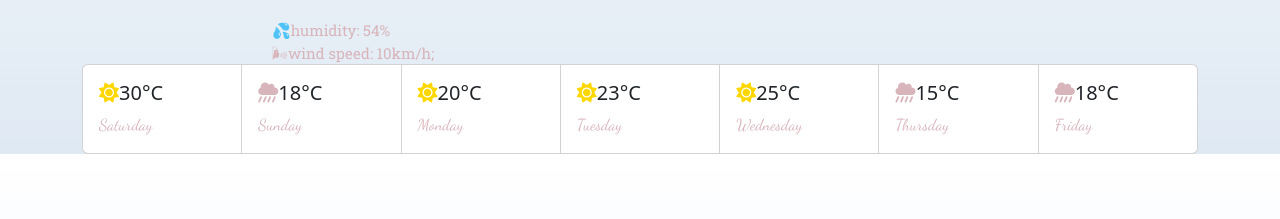
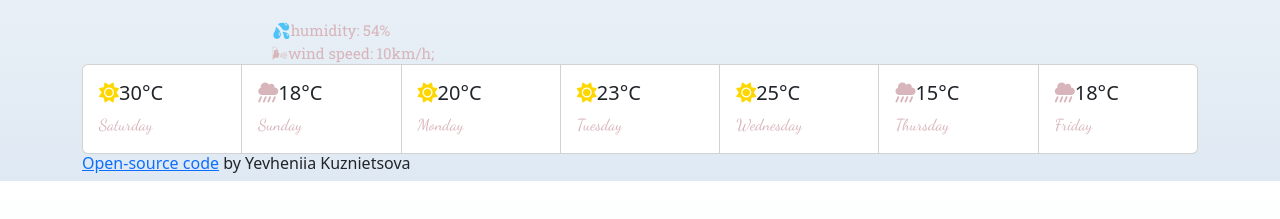
Before and after one commit to zhkafake/weather-app, a plain HTML site: page index.html in a window 1280 px wide. Shown: the part 439-658 px from the top of the page. Drawn offline with nearby package versions, Linux system fonts and the light colour scheme; no server answers.

Commit message:
add source code

```diff
--- a/index.html
+++ b/index.html
@@ -111,6 +111,7 @@
     </div>
   </div>
 </div>
+<h6> <a href="https://github.com/zhkafake/weather-app">Open-source code</a> by Yevheniia Kuznietsova</h6>
 <script src="src/index.js">   </script>
 
   </div>
```
Also changed, not shown: 1 other file.
